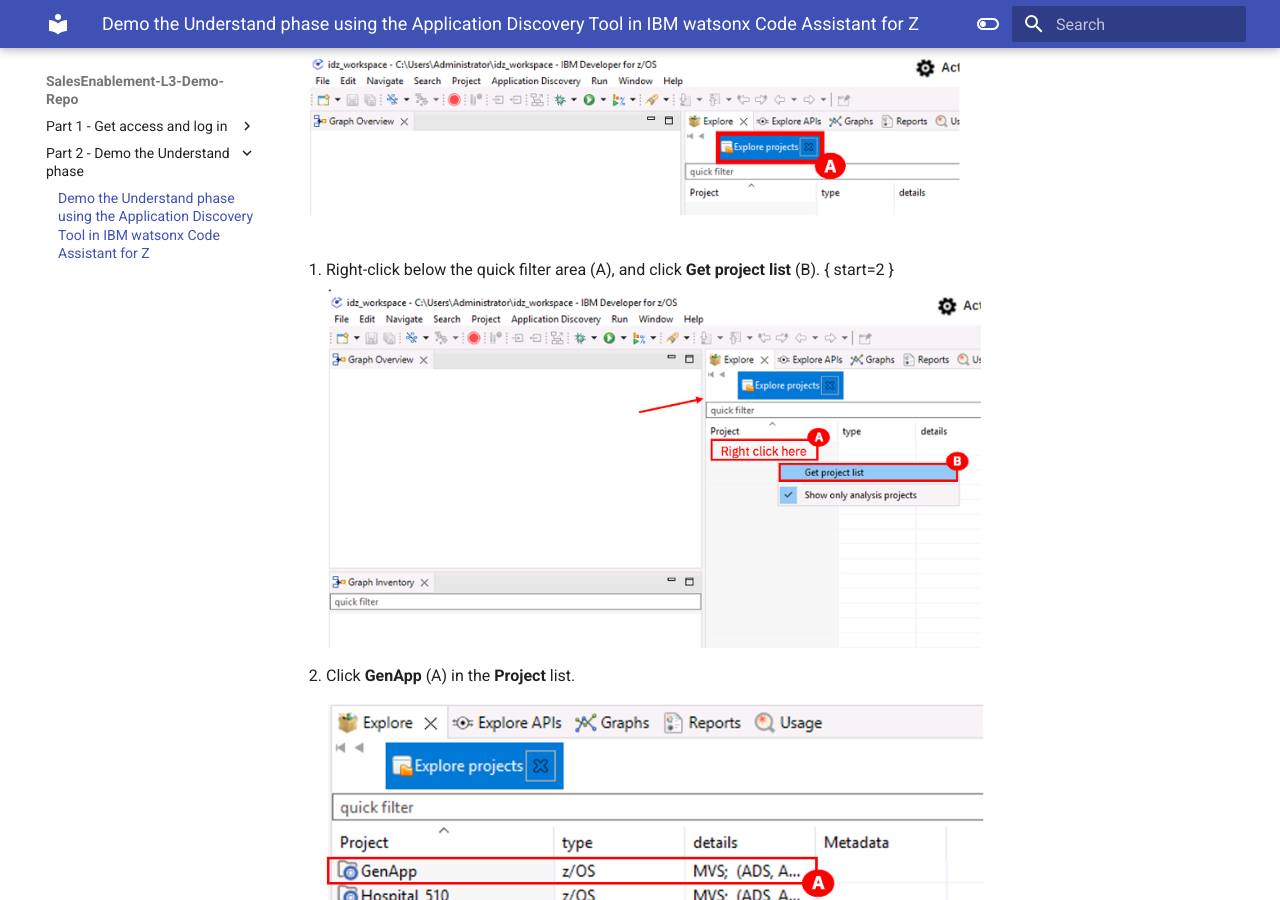
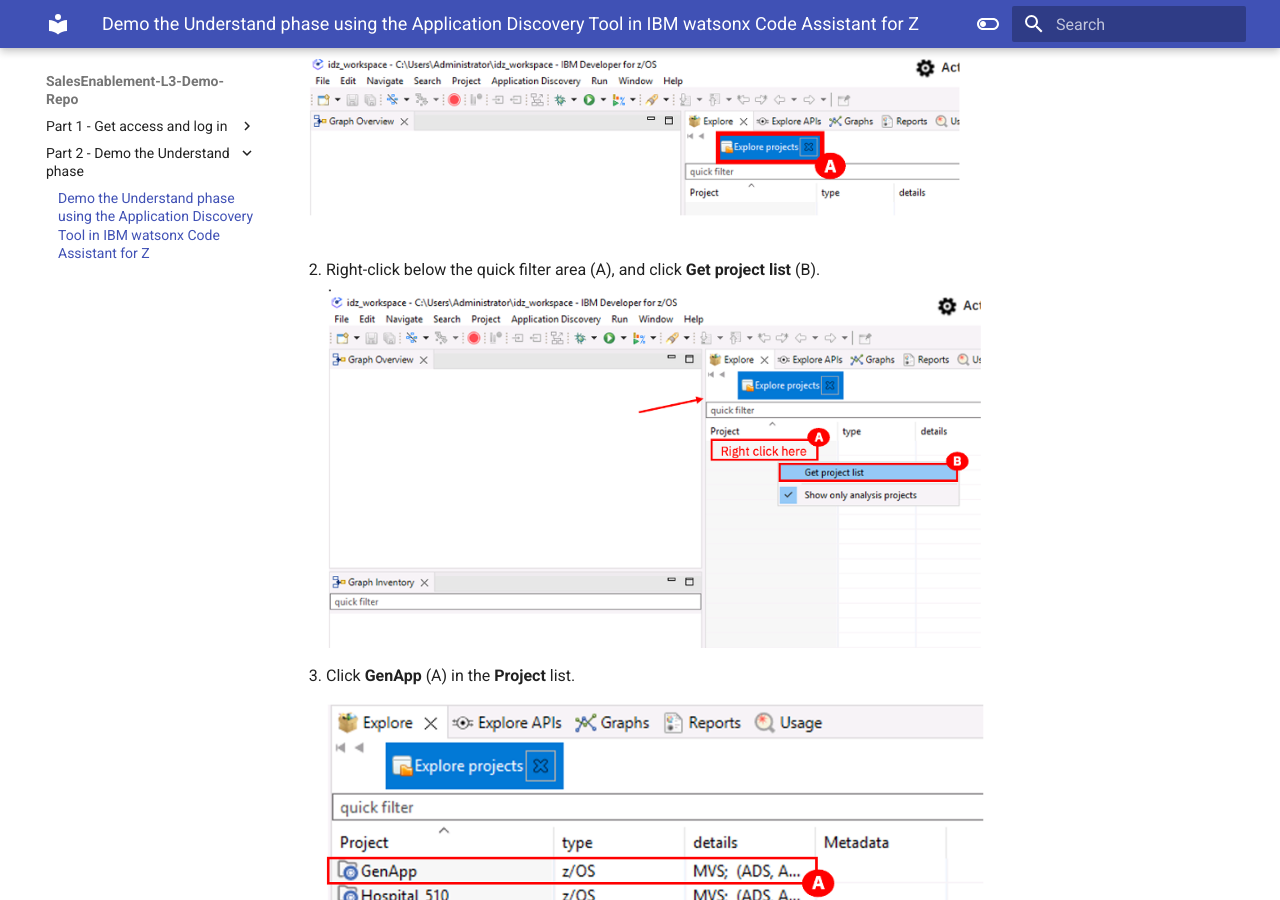
Before and after one commit to IBM/SalesEnablement-L3-Demo-Repo, an MkDocs documentation site: the page built from docs/demo-the-understand/Demo the Understand phase.md, in a window 1280 px wide and 900 px high, scrolled down 819 px. Built offline with MkDocs 1.6.1 and Material for MkDocs 9.7.7, drawn with Linux system fonts in a browser that asks for light colours.

Commit message:
adding sane_lists

```diff
--- a/docs/demo-the-understand/Demo the Understand phase.md
+++ b/docs/demo-the-understand/Demo the Understand phase.md
@@ -8,7 +8,7 @@
    The IBM Developer for z/OS Integrated Developer Environment (IDE) opens displaying the **Explore projects** tab (A).
    ![](images/explorprojects1.png)
 
-2. Right-click below the quick filter area (A), and click **Get project list** (B). { start=2 }
+2. Right-click below the quick filter area (A), and click **Get project list** (B).
    ![](images/getprojlist.png)
 
 3. Click **GenApp** (A) in the **Project** list.
--- a/mkdocs.yml
+++ b/mkdocs.yml
@@ -37,3 +37,4 @@
 
 markdown_extensions:
 - attr_list
+- sane_lists
```
